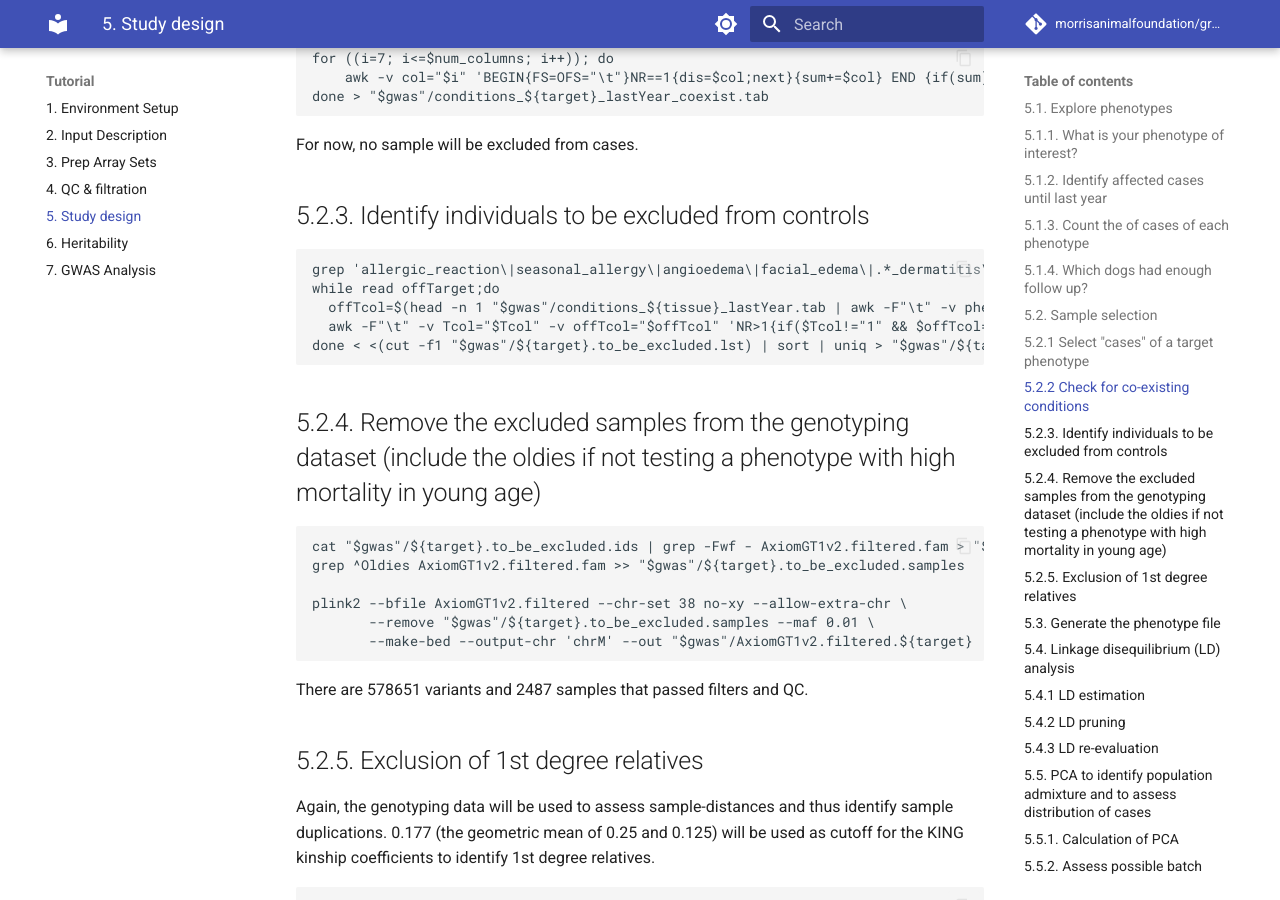
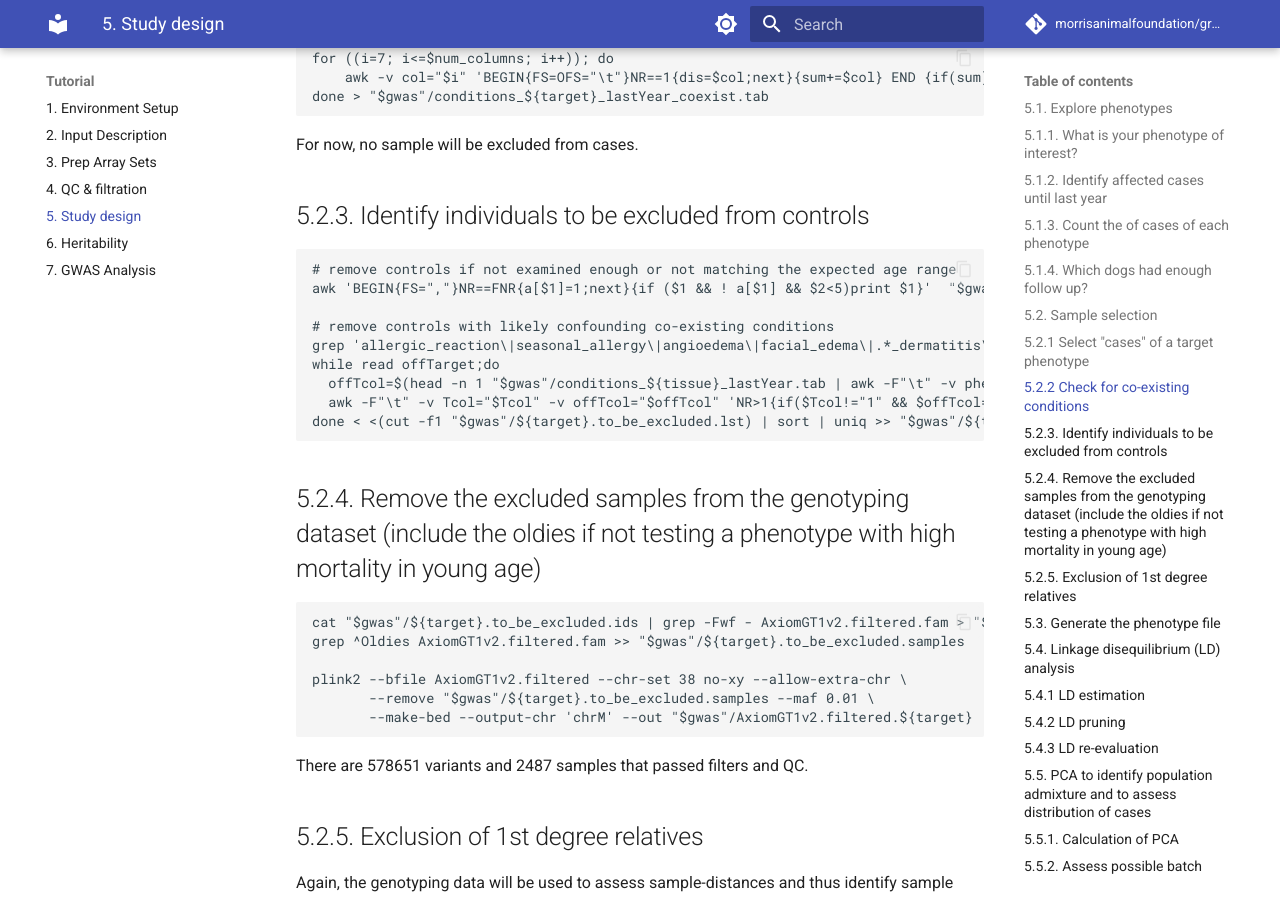
Before and after one commit to morrisanimalfoundation/grGWAS, an MkDocs documentation site: the page built from docs/5.pheno.md, in a window 1280 px wide and 900 px high, scrolled down 2563 px. Built offline with MkDocs 1.6.1 and Material for MkDocs 9.7.7, drawn with Linux system fonts in a browser that asks for light colours; comment, search, counter and statistics services are not loaded.

Commit message:
age filter of controls

````diff
--- a/docs/5.pheno.md
+++ b/docs/5.pheno.md
@@ -93,11 +93,15 @@ For now, no sample will be excluded from cases.
 
 ## 5.2.3. Identify individuals to be excluded from controls
 ```
+# remove controls if not examined enough or not matching the expected age range
+awk 'BEGIN{FS=","}NR==FNR{a[$1]=1;next}{if ($1 && ! a[$1] && $2<5)print $1}'  "$gwas"/${target}_cases.ids "$gwas"/conditions_${tissue}_studyYears.csv > "$gwas"/${target}.to_be_excluded.ids
+
+# remove controls with likely confounding co-existing conditions
 grep 'allergic_reaction\|seasonal_allergy\|angioedema\|facial_edema\|.*_dermatitis\|r_o_atopy\|vaccine_reaction' "$gwas"/conditions_${tissue}.no_of_cases > "$gwas"/${target}.to_be_excluded.lst
 while read offTarget;do
   offTcol=$(head -n 1 "$gwas"/conditions_${tissue}_lastYear.tab | awk -F"\t" -v pheno="$offTarget" '{for (i=7; i<=NF; i++){if($i==pheno)print i}}')
   awk -F"\t" -v Tcol="$Tcol" -v offTcol="$offTcol" 'NR>1{if($Tcol!="1" && $offTcol=="1")print $1}' "$gwas"/conditions_${tissue}_lastYear.tab
-done < <(cut -f1 "$gwas"/${target}.to_be_excluded.lst) | sort | uniq > "$gwas"/${target}.to_be_excluded.ids
+done < <(cut -f1 "$gwas"/${target}.to_be_excluded.lst) | sort | uniq >> "$gwas"/${target}.to_be_excluded.ids
 ```
 
 ## 5.2.4. Remove the excluded samples from the genotyping dataset (include the oldies if not testing a phenotype with high mortality in young age)
````
